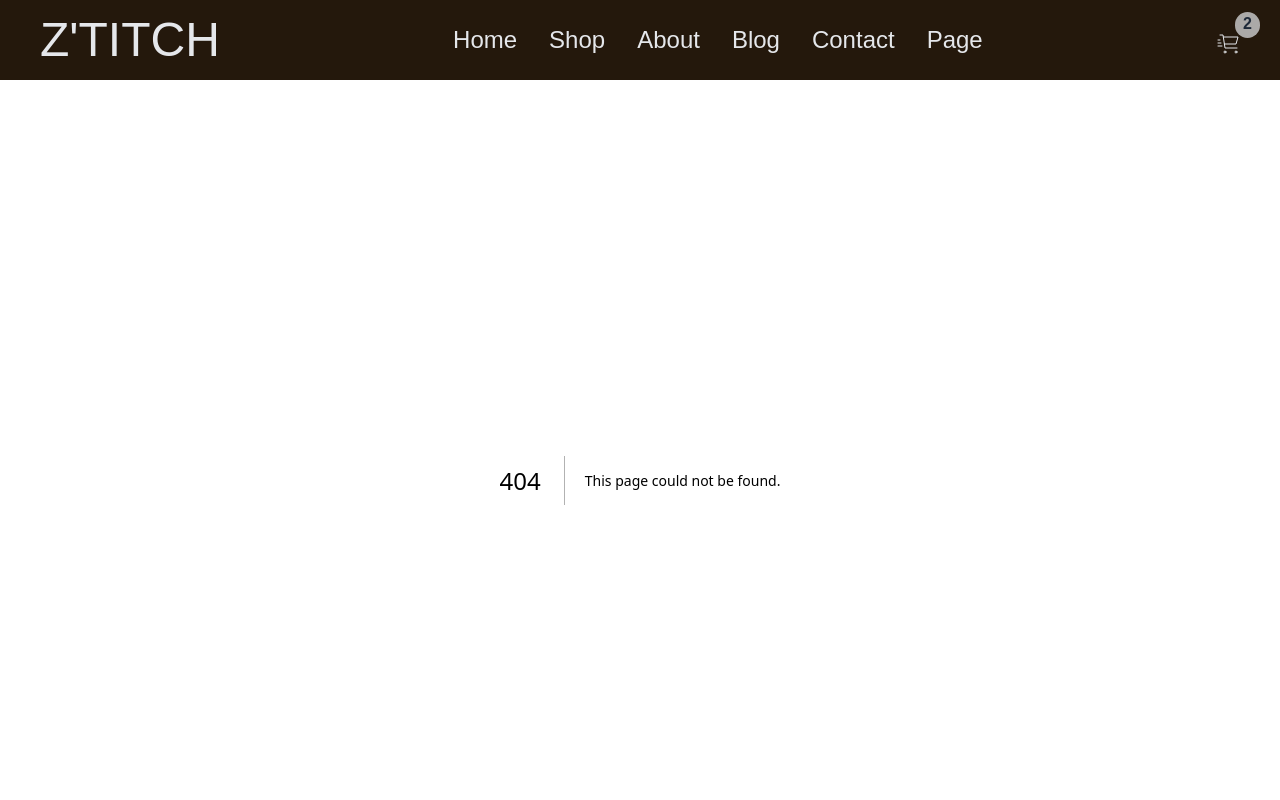
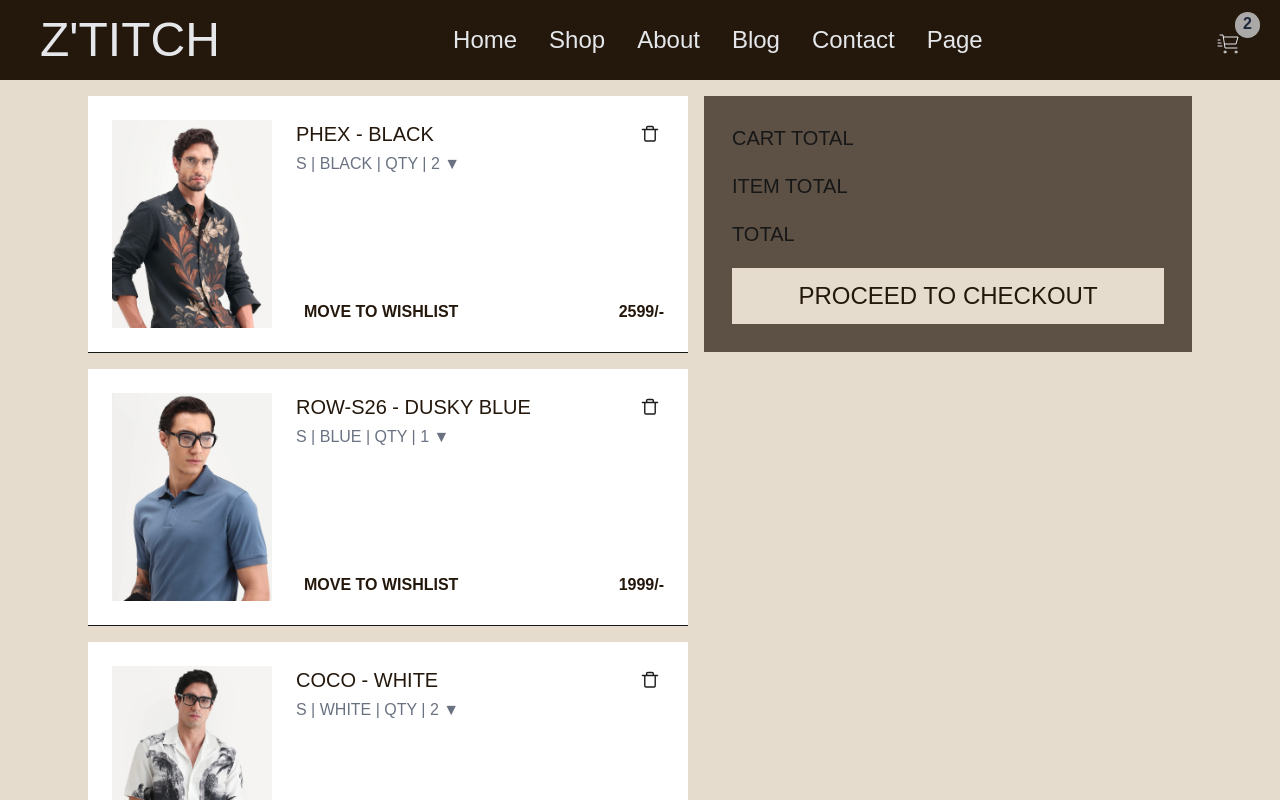
Before and after one commit to zainal45679/ztitch-clothing, a Next.js app: page /cart in a window 1280 px wide. Before the commit this address had no page. Shown: the top 800 px of the page. Built offline with nearby package versions, Linux system fonts and the light colour scheme; a web font is replaced by a local one.

Commit message:
Cart added

```diff
--- /dev/null
+++ b/app/_components/cart-card.tsx
@@ -0,0 +1,41 @@
+import React from "react";
+import img1 from "../../public/_images/IMG_9027.jpg";
+import Image from "next/image";
+import Bin from "@/svg/Bin";
+
+type itemsCart = {
+    image : any,
+    title : string,
+    size : string,
+    color : string,
+    qty : number,
+    price : string
+}
+
+const CartCard = ({image, title, size, color, qty, price}: itemsCart) => {
+  return (
+    <div className="flex md:gap-6 gap-3 border-b md:p-6 p-3 md:w-150 sm:w-100 w-92 h-fit bg-white">
+      <Image src={image} alt="img" className="md:w-40 md:h-52 w-20 h-26 object-cover" />
+      <div className="flex flex-1 flex-col justify-between">
+        <div className="flex justify-between items-start">
+          <div>
+            <h2 className="md:text-xl text-lg font-medium text-[#24180c]">
+              {title}
+            </h2>
+            <p className="text-gray-500 max-md:text-sm md:mt-1">{size} | {color} | QTY | {qty} ▼</p>
+          </div>
+          <Bin className="md:w-7 w-3 md:p-1 hover:bg-gray-200 duration-200"/>
+          {/* <button className="text-gray-600 hover:text-black">🗑</button> */}
+        </div>
+        <div className="flex justify-between items-center">
+          <button className="font-semibold md:hover:bg-gray-200 md:px-2 md:py-1 duration-200 text-[#24180c]">
+            MOVE TO WISHLIST
+          </button>
+          <p className="font-semibold text-[#24180c]">{price}</p>
+        </div>
+      </div>
+    </div>
+  );
+};
+
+export default CartCard;
--- a/app/_components/password.tsx
+++ b/app/_components/password.tsx
@@ -4,16 +4,18 @@ import CloseEye from '@/svg/CloseEye'
 import Eye from '@/svg/Eye'
 import { title } from 'process'
 import React, { useState } from 'react'
+import { UseFormRegisterReturn } from 'react-hook-form'
 
 type props = {
     type : string,
     title : string,
-    place : any,
+    place : string,
     className1 : string,
-    className2 : string
+    className2 : string,
+    registration : UseFormRegisterReturn
 }
 
-const Password = ({type, title , place, className1, className2 }:props) => {
+const Password = ({title , place, className1, className2, registration }:props) => {
 
 const [pass, setPass] = useState(true)
 
@@ -22,14 +24,14 @@ const handleClick = ()=>{
 }
 
   return (
-    <div>
+    <div className='relative -mb-7'>
       <div>
         <h1 className={className1}>{title}</h1>
-        <input type={pass ? "password" : "text"} placeholder={place} className={className2}/>
+        <input {...registration} type={pass ? "password" : "text"} placeholder={place} className={className2}/>
       </div>
-      <button onClick={handleClick}>
+      <button type='button' onClick={handleClick}>
         {
-          pass ?  <CloseEye className='h-6 absolute bottom-9 right-3'/> : <Eye className='h-6 absolute bottom-3 right-3'/>
+          pass ? <Eye className='h-6 absolute bottom-9 right-3'/> : <CloseEye className='h-6 absolute bottom-9 right-3'/>
         }
 
       </button>
--- a/app/_layouts/Header.tsx
+++ b/app/_layouts/Header.tsx
@@ -22,7 +22,7 @@ const [menu, setMenu] = useState(false);
         </div>
         <div className='flex gap-7'>
             <div className='flex relative cursor-pointer mt-2'>
-                <Cart className='md:w-6 w-5.5 md:h-6 h-5.5 text-gray-200 ' />
+                <Link href="/cart"><Cart className='md:w-6 w-5.5 md:h-6 h-5.5 text-gray-200 ' /></Link>
                 <span className='absolute md:-top-5 md:-right-5 -top-3.5 -right-5 bg-gray-200/70 pb-0.5 text-gray-800 md:px-2 px-[7.5] max-md:text-sm rounded-full font-bold'>2</span>
             </div>
             <Hamburger onClick={() => setMenu(true)} className='h-8 w-8 md:hidden text-gray-200'/>
--- /dev/null
+++ b/app/cart/page.tsx
@@ -0,0 +1,72 @@
+import React from "react";
+import img1 from "../../public/_images/IMG_9027.jpg";
+import img2 from "../../public/_images/IMG_8992.jpg";
+import img3 from "../../public/_images/IMG_8994.jpg";
+import img4 from "../../public/_images/IMG_9024.jpg";
+import Image from "next/image";
+import Cart from "../_layouts/Cart";
+import CartCard from "../_components/cart-card";
+
+const products = [
+  {
+    image: img1,
+    title: "PHEX - BLACK",
+    qty: 2,
+    price: "2599/-",
+    size : "S",
+    color : "BLACK",
+  },
+  {
+    image: img2,
+    title: "ROW-S26 - DUSKY BLUE",
+    qty: 1,
+    price: "1999/-",
+    size : "S",
+    color : "BLUE",
+  },
+  {
+    image: img3,
+    title: "COCO - WHITE",
+    qty: 2,
+    price: "2799/-",
+    size : "S",
+    color : "WHITE",
+  },
+  {
+    image: img4,
+    title: "MELFI - TEAL",
+    qty: 1,
+    price: "2999/-",
+    size : "S",
+    color : "TEAL",
+  },
+];
+
+const page = () => {
+  return (
+    <div>
+      <div className="bg-[#e5dccd] flex flex-col lg:flex-row justify-center w-full min-h-screen">
+        <div className="grid md:grid-rows-1  md:gap-4 gap-1 md:p-4 lg:justify-end justify-center md:pr-2 p-2">
+            {
+                products.map((item, i)=>(
+                    <CartCard key={i} image={item.image} title={item.title} size={item.size} color={item.color} qty={item.qty} price={item.price}/>
+                ))
+            }
+        </div>
+        <div className=" lg:w-[40%] p-4 pl-2">
+          <div className="bg-[#24180c]/70 text-left p-7 flex flex-col gap-5">
+            <h1 className="text-xl">CART TOTAL</h1>
+            <h1 className="text-xl">ITEM TOTAL</h1>
+            <h1 className="text-xl">TOTAL</h1>
+            <button className="bg-[#e5dccd] text-2xl text-[#24180c] p-3 w-full">
+              PROCEED TO CHECKOUT
+            </button>
+          </div>
+        </div>
+      </div>
+    </div>
+
+  );
+};
+
+export default page;
--- a/app/login/page.tsx
+++ b/app/login/page.tsx
@@ -7,35 +7,42 @@ import Link from 'next/link'
 import z from "zod";
 import { ZodAny } from 'zod'
 import { Form, useForm } from 'react-hook-form'
+import { error } from 'console'
+import { zodResolver } from '@hookform/resolvers/zod'
+import { schema } from '@hookform/resolvers/ajv/src/__tests__/__fixtures__/data.js'
 
 const loginSchema = z.object({
-    username: z.string().min(1, "Username is Required"),
+    username: z.string().min(1, "Username is Required").email({message:"Invalid Email"}),
     password: z.string().min(8, "Minimum 8 characters required")
 })
 
+type Tlogin = z.infer<typeof schema>
+
 const page = () => {
 
-const { register } = useForm()
+const { register, handleSubmit, formState : { errors } } = useForm({ resolver: zodResolver(loginSchema)})
 
 const [pass, setPass] = useState("password")
 
-const submit = () =>{
-
+const submit = (data : Tlogin) =>{
+    console.log(data);
 }
 
   return (
     <div className='flex items-center justify-center h-[90vh] bg-[#e5dccd]'>
-        <form className='flex flex-col  gap-4 bg-[#24180c]/70 p-10 w-100'>
+        <form onSubmit={handleSubmit(submit)} className='flex flex-col  gap-4 bg-[#24180c]/70 p-10 w-100'>
             <div className='flex flex-col items-center'>
                 <h1 className='text-4xl'>LOG IN </h1>
                 <h1 className='text-xl'>Sign in to get started</h1>
             </div>
             <div>
                 <h1 className='text-2xl'>Email</h1>
-                <input {...register} type="text" placeholder='Choose a username' className='border border-[#e5dccd]/30 w-full p-2 text-xl' />
+                <input {...register("username")} type="text" placeholder='Choose a username' className='border border-[#e5dccd]/30 w-full p-2 text-xl' />
+                {errors.username && ( <p className='text-red-500'> {errors.username.message as string} </p>)}
             </div>
             <div className='relative'>
-                <Password type={pass} title='Password' place='Enter a password' className1='text-2xl' className2='border border-[#e5dccd]/30 w-full p-2 text-xl'/>
+                <Password registration={register("password")} type={pass} title='Password' place='Enter a password' className1='text-2xl' className2='border border-[#e5dccd]/30 w-full p-2 text-xl'/>
+                {errors.password && ( <p className='text-red-500'> {errors.password.message as string} </p>)}
             </div>
             <div className='flex justify-center mt-3'>
                 <button className='bg-[#e5dccd]/70 text-[#24180c] w-[50%] text-2xl font-medium p-2'>LOG IN</button>
--- a/app/signup/page.tsx
+++ b/app/signup/page.tsx
@@ -4,31 +4,60 @@ import React, { useState } from 'react'
 import Password from '../_components/password'
 import Eye from '@/svg/Eye'
 import Link from 'next/link'
+import z from 'zod'
+import { da } from 'zod/locales'
+import { schema } from '@hookform/resolvers/ajv/src/__tests__/__fixtures__/data.js'
+import { useForm } from 'react-hook-form'
+import { zodResolver } from '@hookform/resolvers/zod'
 
 const page = () => {
 
+const signUpSchema = z
+  .object({
+    username: z.string().min(8),
+    email: z.string().email(),
+    password: z.string().min(8),
+    confirmPassword: z.string()
+  })
+  .refine((data) => data.password === data.confirmPassword, {
+    message: "Passwords must match",
+    path: ["confirmPassword"]
+  });
+
 const [pass, setPass] = useState("password")
+
+type Tlogin = z.infer<typeof schema>
+
+const { register, handleSubmit, formState : { errors } } = useForm({ resolver: zodResolver(signUpSchema)})
+
+const submit = (data : Tlogin) =>{
+    console.log(data);
+}
 
   return (
     <div className='flex items-center justify-center h-[90vh] bg-[#e5dccd]'>
-        <div className='flex flex-col  gap-4 bg-[#24180c]/70 p-10 w-100'>
+        <form onSubmit={handleSubmit(submit)} className='flex flex-col  gap-4 bg-[#24180c]/70 p-10 w-100'>
             <div className='flex flex-col items-center'>
                 <h1 className='text-4xl'>CREATE ACCOUNT</h1>
                 <h1 className='text-xl'>sign up to get started</h1>
             </div>
             <div>
                 <h1 className='text-2xl'>USERNAME</h1>
-                <input type="text" placeholder='Choose a username' className='border border-[#e5dccd]/30 w-full p-2 text-xl'/>
+                <input {...register("username")} type="text" placeholder='Choose a username' className='border border-[#e5dccd]/30 w-full p-2 text-xl'/>
+                {errors.username && ( <p className='text-red-500'> {errors.username.message as string} </p>)}
             </div>
             <div>
                 <h1 className='text-2xl'>Email</h1>
-                <input type="text" placeholder='Choose a username' className='border border-[#e5dccd]/30 w-full p-2 text-xl' />
+                <input {...register("email")} type="text" placeholder='Choose a username' className='border border-[#e5dccd]/30 w-full p-2 text-xl' />
+                {errors.email && ( <p className='text-red-500'> {errors.email.message as string} </p>)}
             </div>
             <div className='relative'>
-                <Password type={pass} title='Password' place='Enter a password' className1='text-2xl' className2='border border-[#e5dccd]/30 w-full p-2 text-xl'/>
+                <Password registration={register("password")} type={pass} title='Password' place='Enter a password' className1='text-2xl' className2='border border-[#e5dccd]/30 w-full p-2 text-xl'/>
+                {errors.password && ( <p className='text-red-500'> {errors.password.message as string} </p>)}
             </div>
             <div className='relative'>
-                <Password type={pass} title='Confirm Password' place='Re-enter your password' className1='text-2xl' className2='border border-[#e5dccd]/30 w-full p-2 text-xl'/>
+                <Password registration={register("confirmPassword")} type={pass} title='Confirm Password' place='Re-enter your password' className1='text-2xl' className2='border border-[#e5dccd]/30 w-full p-2 text-xl'/>
+                {errors.confirmPassword && ( <p className='text-red-500'> {errors.confirmPassword.message as string} </p>)}
             </div>
             <div className='flex justify-center mt-3'>
                 <button className='bg-[#e5dccd]/70 text-[#24180c] w-[50%] text-2xl font-medium p-2'>SIGN UP</button>
@@ -37,7 +66,7 @@ const [pass, setPass] = useState("password")
             <div>
                 <h1 className='text-xl'> Already hanve an Account ? <Link href="/login" className='text-blue-400'> Login Here</Link> </h1>
             </div>
-        </div>
+        </form>
     </div>
   )
 }
--- a/package.json
+++ b/package.json
@@ -9,6 +9,7 @@
     "lint": "eslint"
   },
   "dependencies": {
+    "@hookform/resolvers": "^5.2.2",
     "next": "16.1.6",
     "react": "19.2.3",
     "react-dom": "19.2.3",
--- /dev/null
+++ b/svg/Bin.tsx
@@ -0,0 +1,15 @@
+import * as React from "react"
+import { SVGProps } from "react"
+const Bin = (props: SVGProps<SVGSVGElement>) => (
+  <svg
+    xmlns="http://www.w3.org/2000/svg"
+    fill="none"
+    viewBox="0 0 24 24"
+    {...props}
+  >
+    <g stroke="#1C1C1C" strokeLinecap="round" strokeWidth={1.7}>
+      <path d="M5.737 6.544v12.442c0 .759.616 1.374 1.375 1.374h9.777c.76 0 1.375-.615 1.375-1.374V6.544m-15.355 0h18.182M8 6V4.414C8 3.634 8.633 3 9.414 3h5.172C15.366 3 16 3.633 16 4.414V6" />
+    </g>
+  </svg>
+)
+export default Bin
```
Also changed, not shown: 1 other file (tests, documents, lock files or other folders).
